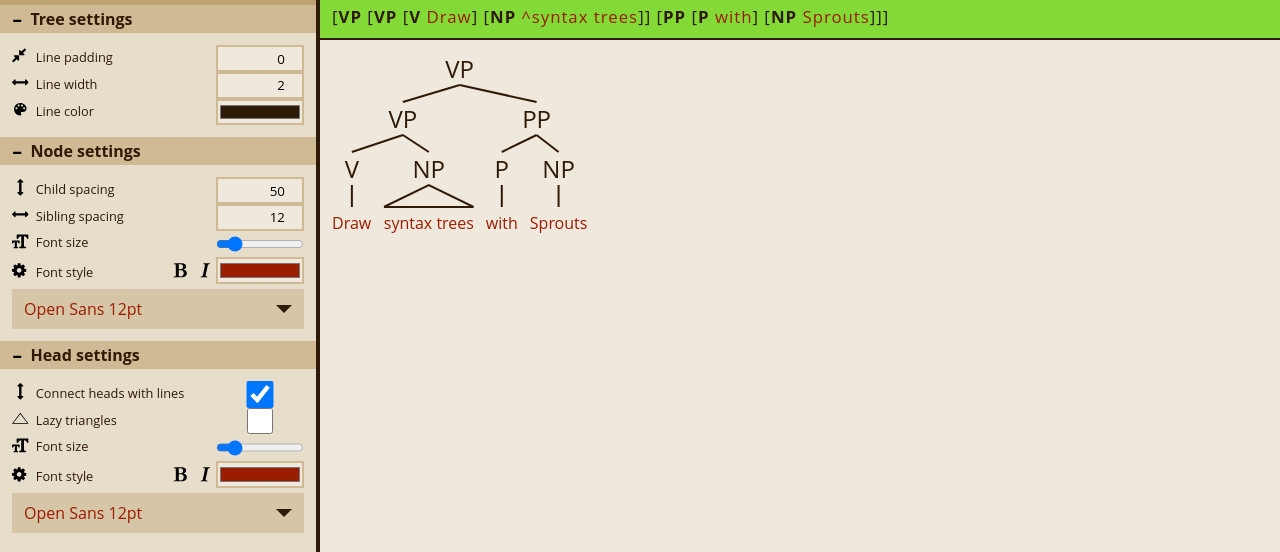
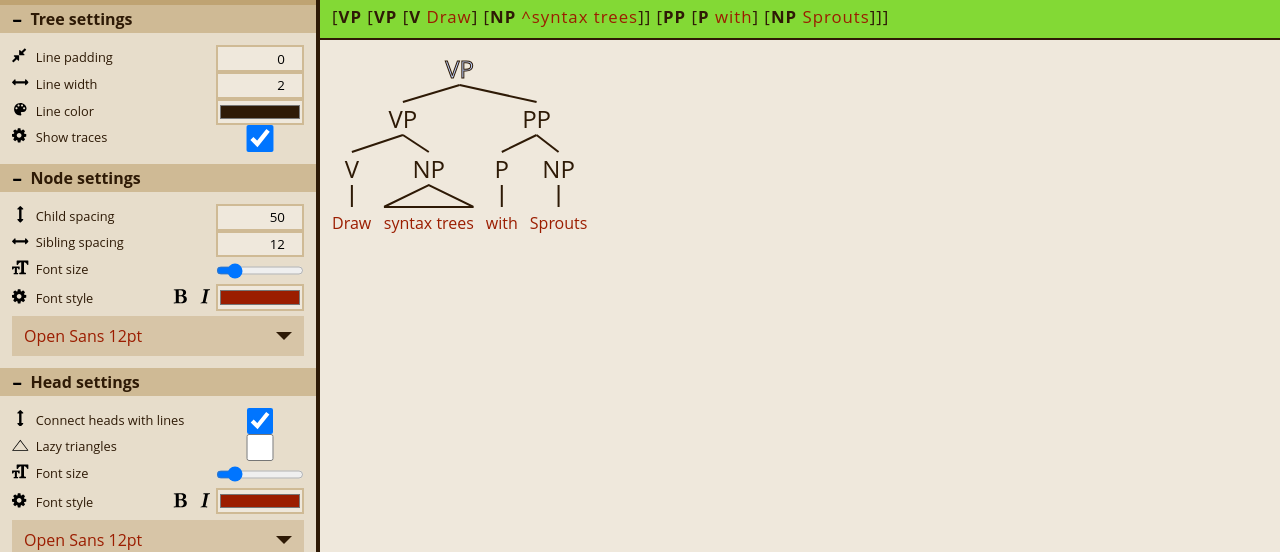
Before and after one commit to danrouse/sprouts-vanilla, a website: page app/index.html in a window 1280 px wide. Shown: the part 205-757 px from the top of the page. Drawn offline with nearby package versions, Linux system fonts and the light colour scheme; files that its build step writes are made by us from their sources.

Commit message:
trace and head rendering improvements (progress #1)

```diff
--- a/app/index.html
+++ b/app/index.html
@@ -54,6 +54,12 @@
                         <svg class="icon"><use xlink:href="#icon-palette" /></svg>
                         Line color</label
                     ><input name="settings_lineColor" type="color" class="setting">
+                </li>
+                <li>
+                    <label for="settings_showTraces">
+                        <svg class="icon"><use xlink:href="#icon-gear" /></svg>
+                        Show traces</label
+                    ><input id="settings_showTraces" name="settings_showTraces" type="checkbox" class="setting">
                 </li>
             </ul>
 
--- a/app/scripts/Tree.js
+++ b/app/scripts/Tree.js
@@ -130,6 +130,13 @@ Tree.prototype = {
         }
         this.treeElement.appendChild(svg);
 
+        // reapply UI styles
+        if(this.nodeToMove) {
+            this.nodeToMove.svg._attrs({'class': 'moving'});
+        } else if(this.selectedNode) {
+            this.selectedNode.svg._attrs({'class': 'selected'});
+        }
+
         // bind UI events
         var that = this;
         svg.onclick = function(event) {
--- a/app/scripts/TreeNode.js
+++ b/app/scripts/TreeNode.js
@@ -32,9 +32,16 @@ var TreeNode = function(options) {
     /**
      * reference to initial position if moved
      *
-     * @property trace {TreeNode}
+     * @property traceFrom {TreeNode}
      **/
-    this.trace = null;
+    this.traceFrom = null;
+
+    /**
+     * reference to destination position if moved
+     *
+     * @property traceTo {TreeNode}
+     **/
+    this.traceTo = null;
 
 
     var fromString = options.fromString || '';
@@ -99,11 +106,17 @@ TreeNode.prototype = {
         trace.head = 't';
         trace.children = [];
 
-        // add reference
-        this.trace = trace;
+        // add references
+        this.traceFrom = trace;
+        trace.traceTo = this;
+        parent.children[parent.children.indexOf(this)] = trace;
 
-        // swap in the tree structure
-        parent.children[parent.children.indexOf(this)] = trace;
+        // adjoin to a head
+        if(targetNode.head) {
+            targetNode.addChild({ type: targetNode.type, head: targetNode.head });
+        }
+
+        // move to target in the tree
         targetNode.children.splice(position || 0, 0, this);
 
         return this;
@@ -274,8 +287,9 @@ TreeNode.prototype = {
         label.appendChild(document.createTextNode(this.type));
         svg.appendChild(label);
 
-        var labelY = svg.getBBox().height;
-        var labelWidth = svg.getBBox().width;
+        var labelBBox = svg.getBBox(),
+            labelHeight = labelBBox.height,
+            labelWidth = labelBBox.width;
 
         // render children
         if(this.children.length) {
@@ -283,7 +297,12 @@ TreeNode.prototype = {
             svg.appendChild(children);
 
             for(i in this.children) {
-                // Generate children recursively
+                // ignore traces
+                if(!options.showTraces && this.children[i].traceTo) {
+                    continue;
+                }
+
+                // generate children recursively
                 var child = this.children[i].toSVG();
                 children.appendChild(child);
                 var childWidth = child.getBBox().width;
@@ -294,7 +313,7 @@ TreeNode.prototype = {
                     'y': options.nodeSpacingY
                 });
 
-                // create first point of connecting line at top center of child
+                // create connecting line at top center of child
                 var line = _svgelem('line');
                 line._attrs({
                     'class': 'sprouts__line',
@@ -320,6 +339,15 @@ TreeNode.prototype = {
             // no children, but there is a lexical head to display
             head = _svgelem('text', { 'class': 'sprouts__head' });
 
+            // traces are italic
+            if(this.traceTo) {
+                head._attrs({
+                    'style': 'font-style: ' +
+                        (options.fonts.head.italic ? 'normal' : 'italic') +
+                        ' !important'
+                });
+            }
+
             var hasConnector = options.headLines,
                 hasTriangle = false,
                 headText = this.head;
@@ -342,17 +370,22 @@ TreeNode.prototype = {
 
             var headBBox = head.getBBox(),
                 headWidth = headBBox.width,
-                headHeight = headBBox.height;
+                headHeight = headBBox.height,
+                nodeWidth = Math.max(labelWidth, headWidth),
+                centerX = nodeWidth / 2;
 
             // position head under label and connectors
-            head._attrs({ 'y': labelY + (headHeight * (hasConnector ? 2 : 1)) });
+            head._attrs({
+                'x': centerX - (headWidth / 2),
+                'y': labelHeight + (headHeight * (hasConnector ? 2 : 1))
+            });
 
             // lazy linguist triangles
             if(hasTriangle) {
                 var triangle = _svgelem('polygon', { 'class': 'sprouts__line' });
-                var points = [[0, labelY + headHeight],
-                              [headWidth, labelY + headHeight],
-                              [headWidth / 2, labelY]];
+                var points = [[0, labelHeight + headHeight],
+                              [nodeWidth, labelHeight + headHeight],
+                              [centerX, labelHeight]];
                 triangle._attrs({
                     'points': points.reduce(function(str,val) {
                         return str + ' ' + val.join(',');
@@ -363,10 +396,10 @@ TreeNode.prototype = {
                 // connect head with line
                 var line = _svgelem('line', {
                     'class': 'sprouts__line',
-                    'x1': headWidth / 2,
-                    'x2': headWidth / 2,
-                    'y1': labelY,
-                    'y2': labelY + headHeight
+                    'x1': centerX,
+                    'x2': centerX,
+                    'y1': labelHeight,
+                    'y2': labelHeight + headHeight
                 });
                 svg.appendChild(line);
             }
@@ -379,14 +412,14 @@ TreeNode.prototype = {
         label._attrs({
             'text-anchor': 'middle',
             'x': width / 2,
-            'y': labelY * 0.8
+            'y': labelHeight * 0.8
         });
 
         // point lines towards center
         for(i in lines) {
             lines[i]._attrs({
                 'x2': width / 2,
-                'y2': labelY + options.linePadding
+                'y2': labelHeight + options.linePadding
             });
         }
 
--- a/app/scripts/main.js
+++ b/app/scripts/main.js
@@ -26,7 +26,8 @@
         lineWidth: 2,
         lineColor: '#2e1a06',
         headLines: true,
-        lazyTriangles: false
+        lazyTriangles: false,
+        showTraces: true
     };
 
     // make a basic tree
@@ -224,8 +225,13 @@
 
         startMovement: function() {
             var target = tree.selectedNode;
-            tree.nodeToMove = target;
-            target.svg._attrs({ 'class': 'moving' });
+            if(!tree.nodeToMove) {
+                tree.nodeToMove = target;
+                target.svg._attrs({ 'class': 'moving' });
+            } else {
+                tree.nodeToMove = null;
+                target.svg._attrs({ 'class': 'selected' });
+            }
         },
 
         saveSVG: function() {
```
